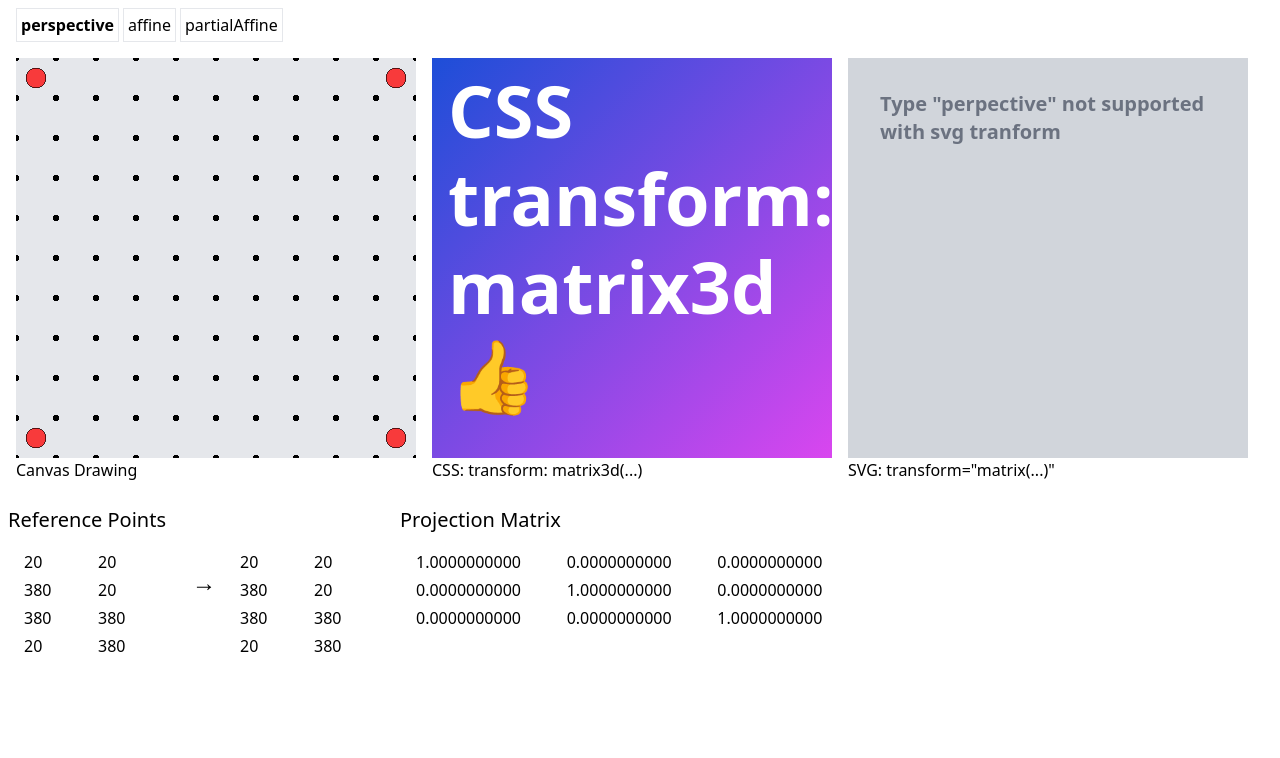
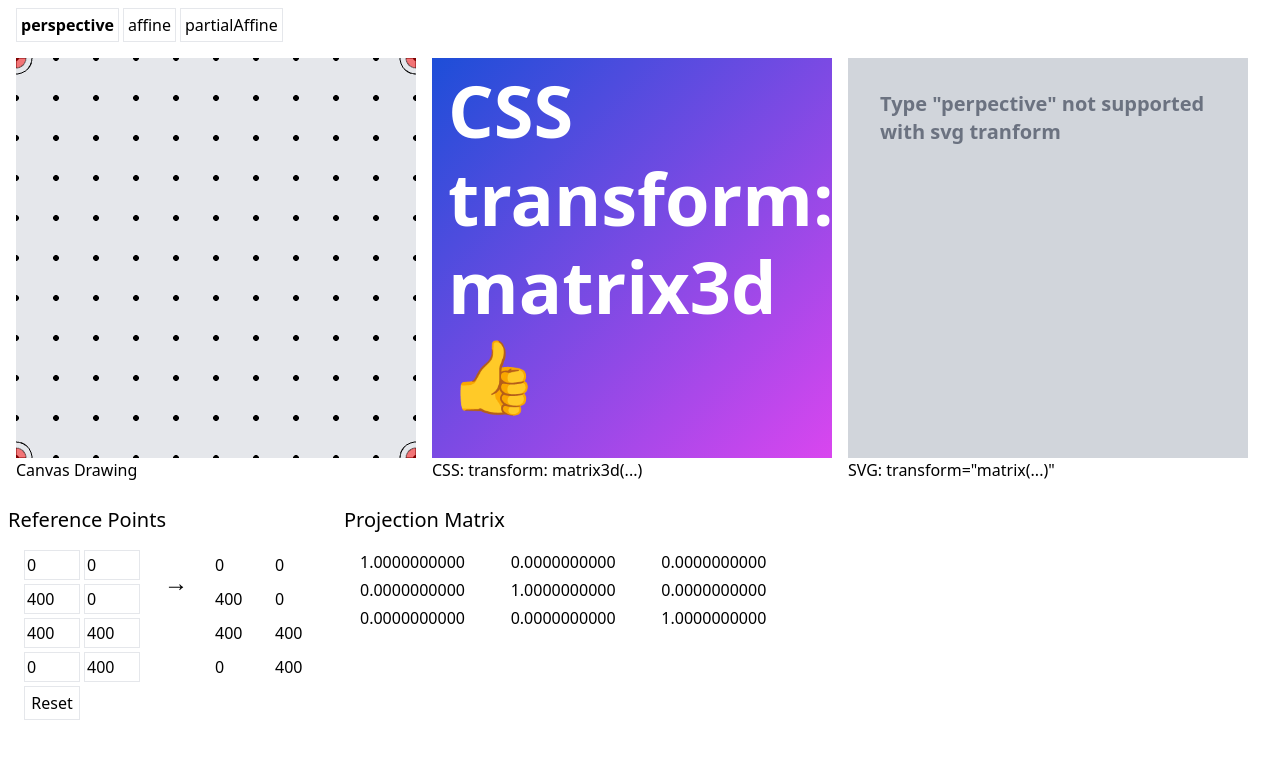
Before and after one commit to heinergrote/transformer, an Angular app: page / in a window 1280 px wide. Shown: the top 758 px of the page. Built offline with nearby package versions, Linux system fonts and the light colour scheme.

Commit message:
src points edit form

```diff
--- a/src/app/transormer/transformer.component.html
+++ b/src/app/transormer/transformer.component.html
@@ -68,18 +68,36 @@
     <div class="text-xl">Reference Points</div>
 
     <div class="flex p-4 gap-2">
-      <div class="grid grid-cols-2 grid-rows-4 gap-1 w-36">
-        @for (s of srcPoints(); track $index) {
-          <div>{{ s.x }}</div>
-          <div>{{ s.y }}</div>
+      <form [formGroup]="srcPointsForm" >
+        <div class="flex flex-col gap-1">
+
+          @for (point of srcPoints(); track $index) {
+            <div class="flex flex-row gap-1">
+              <input class="w-14 border border-gray-200 p-0.5"
+                     value="{{ point.x }}"
+                     id="p{{$index+1}}x" type="number" formControlName="p{{$index+1}}x"
+              >
+              <input class="w-14 border border-gray-200 p-0.5"
+                     value="{{ point.y }}"
+                     id="p{{$index+1}}y" type="number" formControlName="p{{$index+1}}y"
+              >
+            </div>
+          }
+          <div class="flex flex-row gap-1">
+            <button type="button" (click)="initSrcPoints(transformType())" class="border w-14 p-1">Reset</button>
+          </div>
+        </div>
+
+      </form>
+      <div class="p-4 text-2xl"> → </div>
+      <div class="flex flex-col gap-1">
+        @for (d of destPoints(); track $index) {
+          <div class="flex flex-row gap-1">
+            <div class="w-14 border border-white p-0.5">{{ d.x }}</div>
+            <div class="w-14 border border-white p-0.5">{{ d.y }}</div>
+          </div>
         }
-      </div>
-      <div class="p-4 text-2xl"> → </div>
-      <div class="grid grid-cols-2 grid-rows-4 gap-1 w-36">
-        @for (d of destPoints(); track $index) {
-          <div>{{ d.x }}</div>
-          <div>{{ d.y }}</div>
-        }
+        <div></div>
       </div>
     </div>
   </div>
--- a/src/app/transormer/transformer.component.ts
+++ b/src/app/transormer/transformer.component.ts
@@ -10,7 +10,8 @@ import {
   TransformMatrix,
   TransformType
 } from '../util/homography';
-import {Application, FederatedPointerEvent, FederatedWheelEvent, Graphics, Point} from 'pixi.js';
+import {Application, FederatedPointerEvent, Graphics, Point} from 'pixi.js';
+import {FormControl, FormGroup, ReactiveFormsModule} from '@angular/forms';
 
 
 @Component({
@@ -18,6 +19,7 @@ import {Application, FederatedPointerEvent, FederatedWheelEvent, Graphics, Point
   imports: [
     DecimalPipe,
     NgStyle,
+    ReactiveFormsModule,
   ],
   templateUrl: './transformer.component.html',
   styleUrl: './transformer.component.css'
@@ -54,7 +56,27 @@ export class TransformerComponent implements AfterViewInit {
     this.transform().a + " " + this.transform().d + " " + this.transform().b + " " +
     this.transform().e + " " + this.transform().c + " " + this.transform().f + ")")
 
+  srcPointsForm: FormGroup;
+
   constructor() {
+
+    this.srcPointsForm = new FormGroup({
+      p1x: new FormControl(0),
+      p1y: new FormControl(0),
+      p2x: new FormControl(0),
+      p2y: new FormControl(0),
+      p3x: new FormControl(0),
+      p3y: new FormControl(0),
+      p4x: new FormControl(0),
+      p4y: new FormControl(0),
+    });
+
+    this.srcPointsForm.valueChanges.subscribe(() => {
+      const newPoints = this.srcPoints().map((_, i) =>
+        new Point(this.srcPointsForm.get('p'+(i+1)+'x')?.value, this.srcPointsForm.get('p'+(i+1)+'y')?.value)
+      );
+      this.srcPoints.set(newPoints)
+    })
 
     // update the dest circles when the points change
     effect(() => {
@@ -71,7 +93,11 @@ export class TransformerComponent implements AfterViewInit {
         const circle = this.srcCircles[index]
         if (circle.x !== point.x || circle.y !== point.x)
           circle.position.set(point.x, point.y)
+
+        this.srcPointsForm.controls['p'+ (index+1) + 'x'].setValue(point.x, {emitEvent: false})
+        this.srcPointsForm.controls['p'+ (index+1) + 'y'].setValue(point.y, {emitEvent: false})
       });
+
     })
 
     // render the display when the transformationMatrix changes
@@ -91,7 +117,7 @@ export class TransformerComponent implements AfterViewInit {
 
   async initApp() {
     const app = new Application();
-    await app.init({ background: "#e5e7eb", width: 400, height: 400 });
+    await app.init({ background: "#e5e7eb", width: 400, height: 400, antialias: true});
     this.pixiContainer().nativeElement.appendChild(app.canvas);
     app.stage.eventMode = 'static';
     app.stage.hitArea = app.screen;
@@ -101,9 +127,6 @@ export class TransformerComponent implements AfterViewInit {
   }
 
   initTransform(type:TransformType) {
-    const anchorsPadding = 20
-    const anchorsSize = 400
-
     const outputPadding = 120;
     const outputSize = 400;
     const outputStep = 40;
@@ -114,6 +137,45 @@ export class TransformerComponent implements AfterViewInit {
         this.inputs.push(new Point(x, y))
       }
     }
+
+    this.initSrcPoints(type)
+    this.destPoints.set(this.srcPoints().slice())
+
+    const pixieApp = this.pixieApp
+    if (pixieApp) {
+      pixieApp.stage.removeChildren()
+
+      // add output "lattice" (all at pos 1,1, because fabric seems to have a bug with negative coordinates)
+      this.outputDots = this.inputs.map(
+        (_) => {
+          return pixieApp.stage.addChild(new Graphics().circle(0, 0, 3).fill(0x000000));
+        }
+      )
+
+      this.srcCircles = this.srcPoints().map(
+        (_) => {
+          const circle = this.makeCross(1,1)
+          pixieApp.stage.addChild(circle)
+          return circle
+        }
+      )
+
+      this.destCircles = this.destPoints().map(
+        (_) => {
+          const circle = this.makeHandle(1,1)
+          pixieApp.stage.addChild(circle)
+          return circle
+        }
+      )
+
+    }
+
+  }
+
+  initSrcPoints(type: TransformType) {
+
+    const anchorsPadding = 0
+    const anchorsSize = 400
 
     switch (type) {
       case "perspective":
@@ -139,37 +201,7 @@ export class TransformerComponent implements AfterViewInit {
         break
     }
 
-    this.destPoints.set(this.srcPoints().slice())
-    const pixieApp = this.pixieApp
-    if (pixieApp) {
-      pixieApp.stage.removeChildren()
-
-      // add output "lattice" (all at pos 1,1, because fabric seems to have a bug with negative coordinates)
-      this.outputDots = this.inputs.map(
-        (_) => {
-          return pixieApp.stage.addChild(new Graphics().circle(0, 0, 3).fill(0x000000));
-        }
-      )
-
-      this.srcCircles = this.srcPoints().map(
-        (_) => {
-          const circle = this.makeHandle(1,1)
-          pixieApp.stage.addChild(circle)
-          return circle
-        }
-      )
-      this.destCircles = this.destPoints().map(
-        (_) => {
-          const circle = this.makeHandle(1,1)
-          pixieApp.stage.addChild(circle)
-          return circle
-        }
-      )
-
-    }
-
   }
-
 
   makeHandle(x: number, y: number) {
     const handle = new Graphics().circle(0, 0, 10).fill(0xFF0000).stroke(0x000000);
@@ -180,6 +212,24 @@ export class TransformerComponent implements AfterViewInit {
     handle.on('pointerdown', this.onPointerDown)
     return handle
   }
+
+  makeCross(x: number, y: number) {
+    const cross = new Graphics()
+      .moveTo(-10, 0).lineTo(-2,0)
+      .moveTo(2, 0).lineTo(10,0)
+      .moveTo(0, -10).lineTo(0,-2)
+      .moveTo(0, 2).lineTo(0,10)
+      .circle(0,0, 16)
+      .fill({color: 0xFF0000, alpha: 0})
+      .stroke(0x000000);
+    cross.position.set(x, y);
+    cross.position.set(x, y);
+    cross.eventMode = 'dynamic';
+    cross.cursor = 'pointer';
+    cross.on('pointerdown', this.onPointerDown)
+    return cross
+  }
+
 
   renderTransformation(tm: TransformMatrix) {
 
@@ -222,7 +272,7 @@ export class TransformerComponent implements AfterViewInit {
     }
   }
 
-  onDragEnd = (event: FederatedPointerEvent)=> {
+  onDragEnd = (_: FederatedPointerEvent)=> {
     if (this.dragTarget) {
       this.pixieApp!.stage.off('pointermove', this.onDragMove);
       this.dragTarget = null;
```
Also changed, not shown: 1 other file (tests, documents, lock files or other folders).
